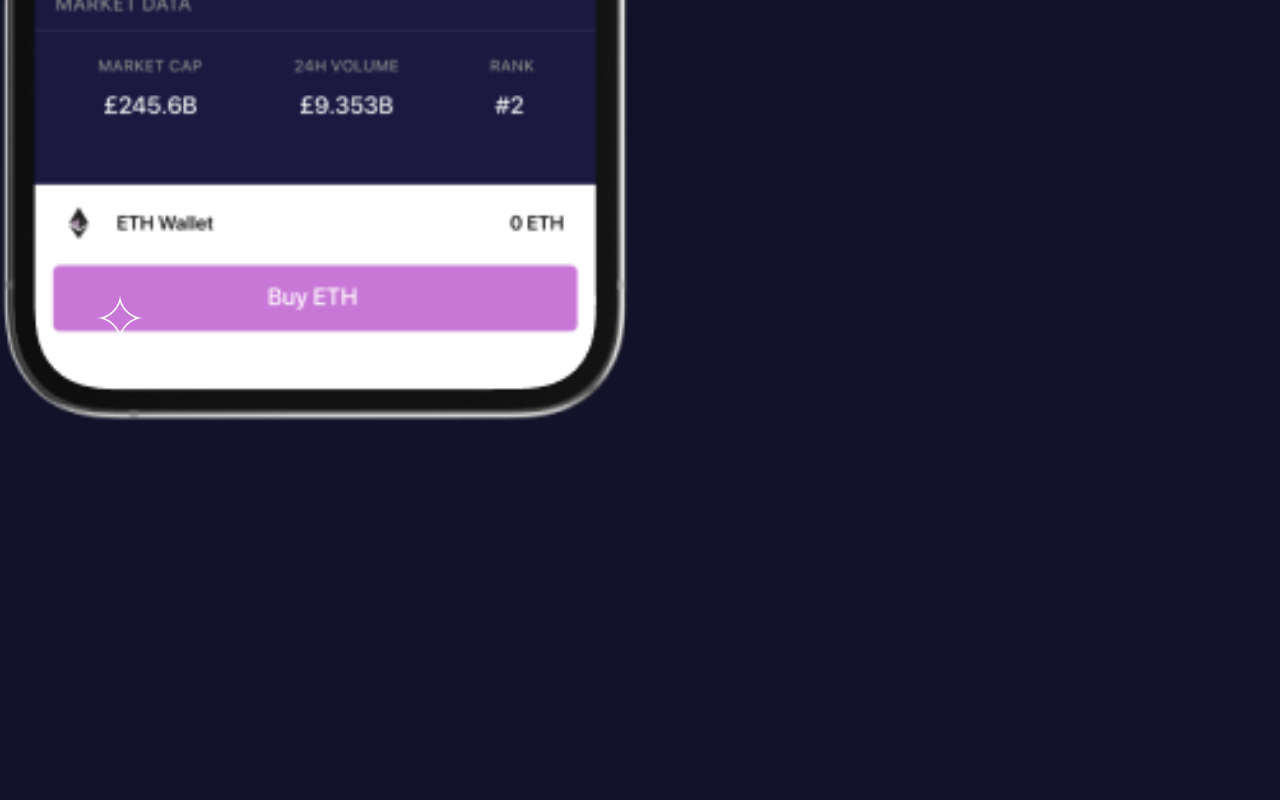
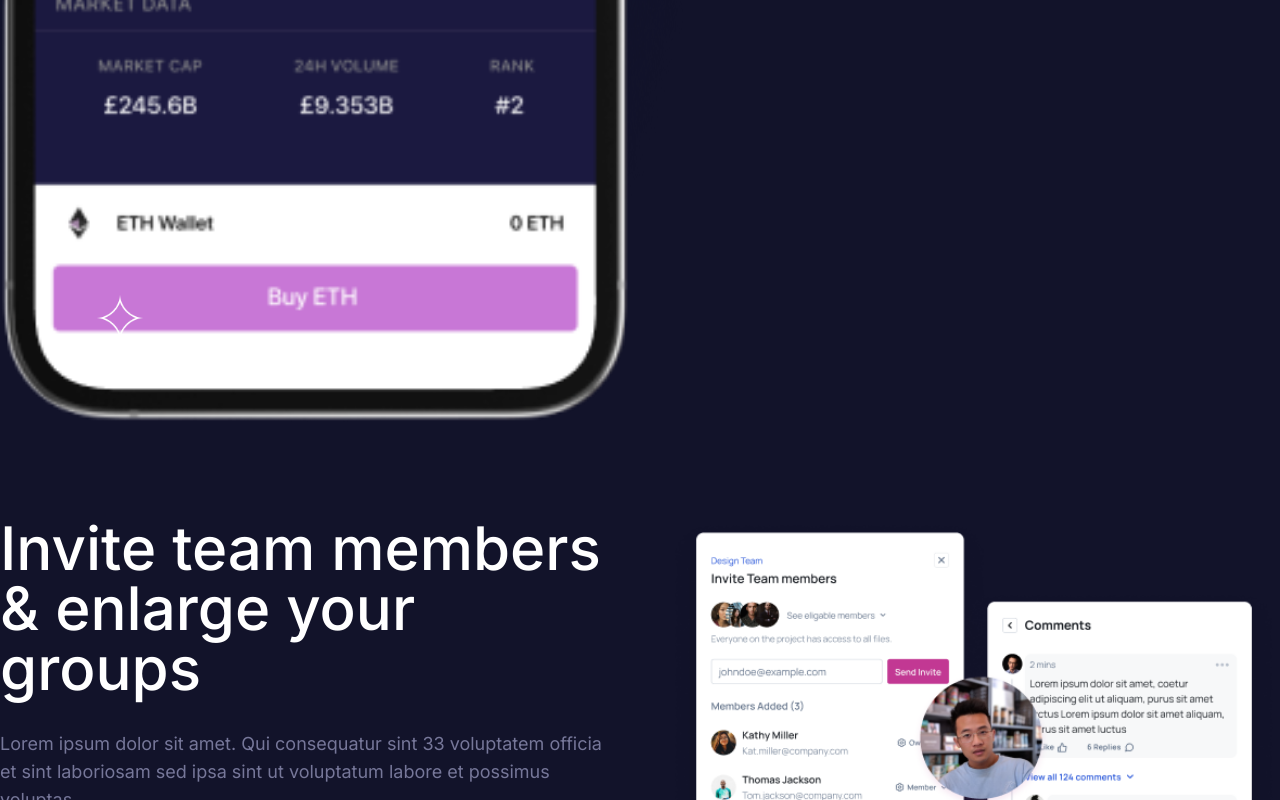
Before and after one commit to apufouzder/Crypto-landing-page-nextjs, a Next.js app: page / in a window 1280 px wide. Shown: the part 2755-3555 px from the top of the page. Before the commit the page ends 3273 px from the top, so only its background shows below. Built offline with nearby package versions, Linux system fonts and the light colour scheme.

Commit message:
added team section

```diff
--- a/src/app/page.js
+++ b/src/app/page.js
@@ -2,6 +2,7 @@ import Features from '@/components/Features'
 import Navbar from '@/components/Navbar'
 import Services from '@/components/Services'
 import Sponsor from '@/components/Sponsor'
+import Team from '@/components/Team'
 
 export default function Home() {
   return (
@@ -10,6 +11,7 @@ export default function Home() {
       <Sponsor />
       <Services />
       <Features />
+      <Team />
     </main>
   )
 }
--- /dev/null
+++ b/src/components/Team.jsx
@@ -0,0 +1,23 @@
+import React from 'react';
+import team from '../../public/team.png';
+import Image from 'next/image';
+
+
+const Team = () => {
+    return (
+        <section className='container mx-auto mb-20'>
+            <div className="grid lg:grid-cols-2 grid-cols-1 gap-14">
+                <div>
+                    <h1 className='text-light text-6xl font-medium'>Invite team members & enlarge your groups</h1>
+                    <p className='text-secondary text-lg font-normal mt-8 mb-12'>Lorem ipsum dolor sit amet. Qui consequatur sint 33 voluptatem officia et sint laboriosam sed ipsa sint ut voluptatum labore et possimus voluptas.</p>
+                    <button className='text-xl font-semibold border border-light py-3 px-8 hover:bg-primary transition-all duration-150 delay-100 ease-in-out'>Explore Now</button>
+                </div>
+                <div>
+                    <Image src={team} className='w-full' quality={100} alt='Feature Image' />
+                </div>
+            </div>
+        </section>
+    );
+};
+
+export default Team;
```
Also changed, not shown: public/team.png (added).
